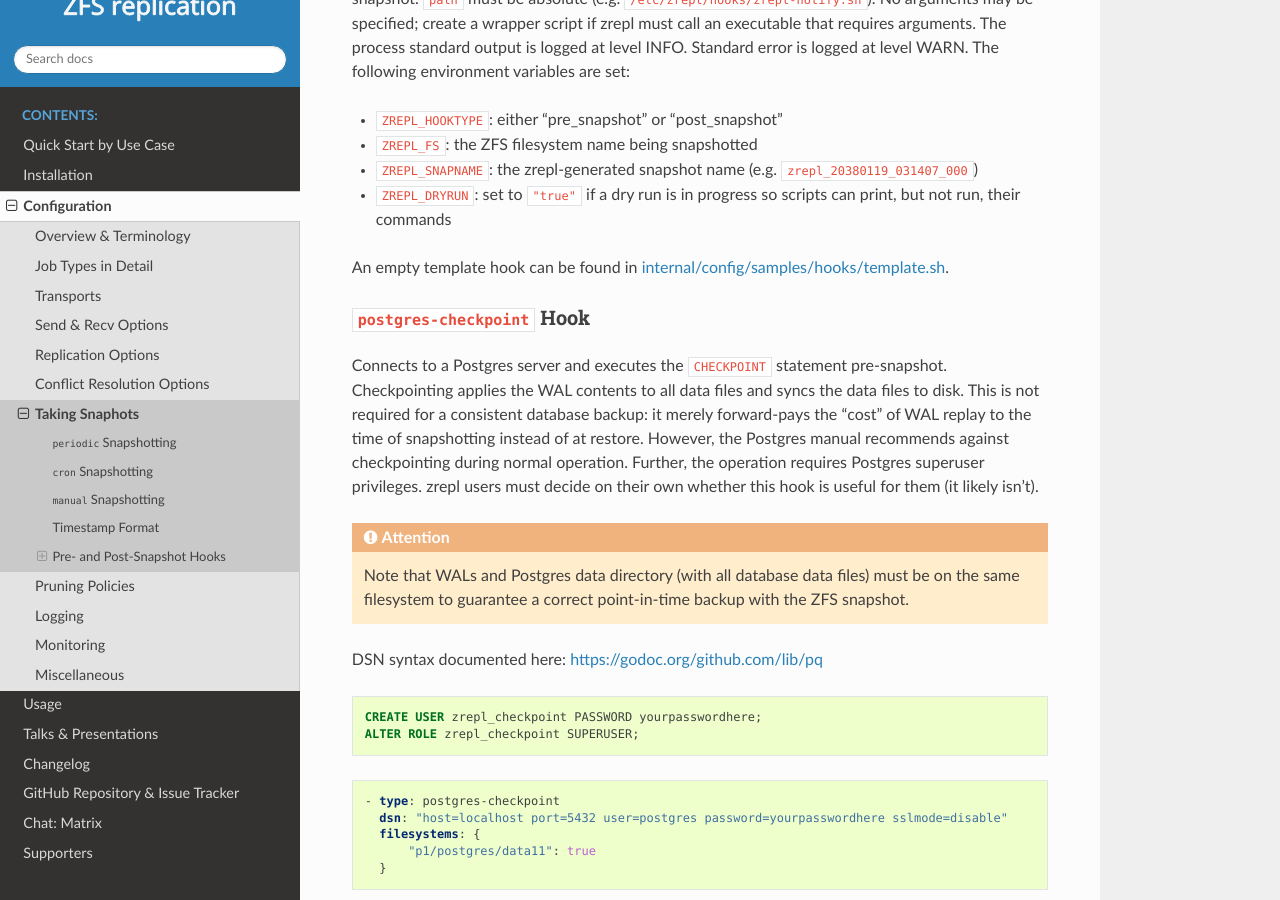
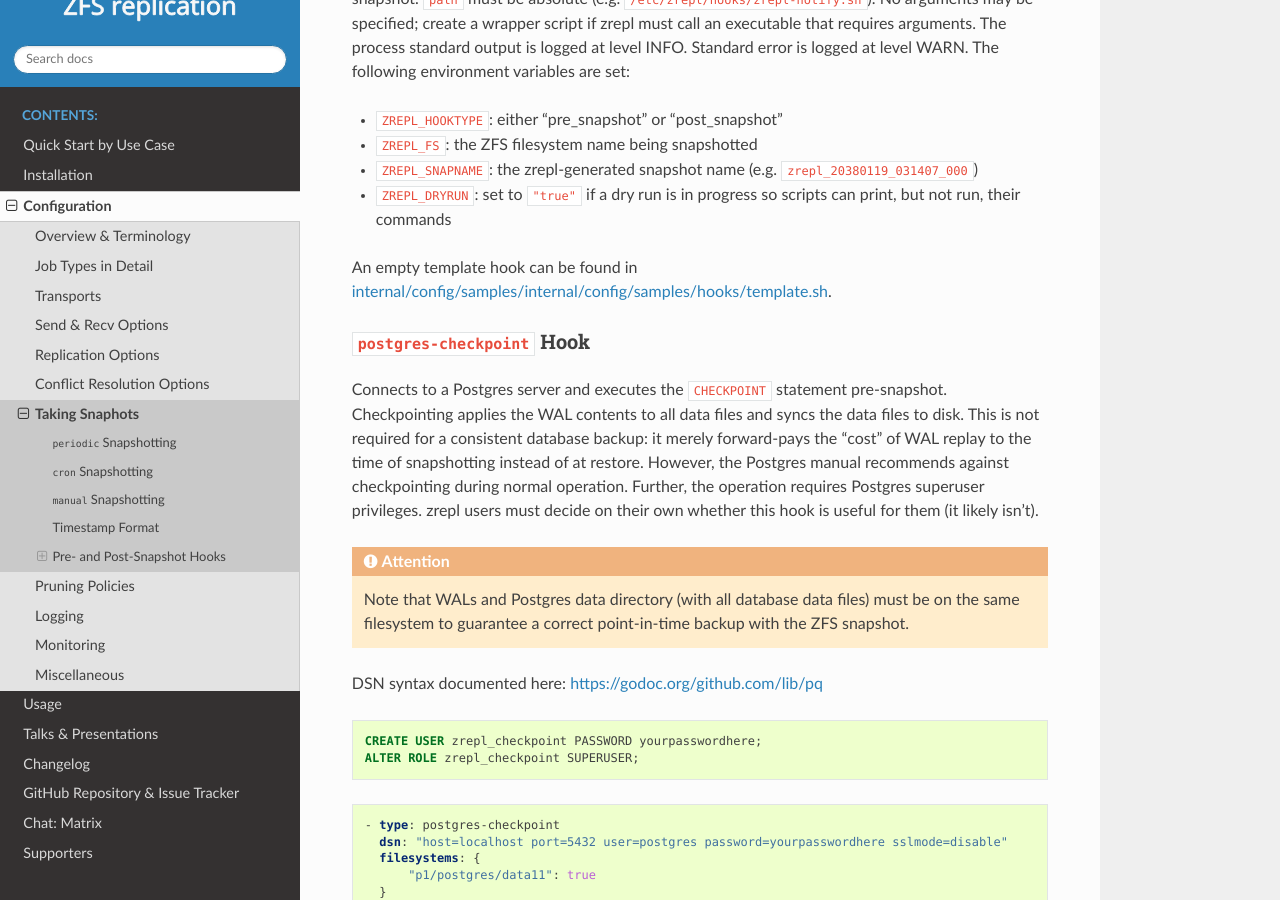
Before and after one commit to zrepl/zrepl, a Sphinx documentation site: the page built from docs/configuration/snapshotting.rst, in a window 1280 px wide and 900 px high, scrolled down 4658 px. Built offline with Sphinx 7.4.7 and the Read the Docs theme 3.1.0, drawn with Linux system fonts in a browser that asks for light colours; pages that are not in the unit, such as notebooks, are missing from menus.

Commit message:
Fix link to hooks sample template

```diff
--- a/docs/configuration/snapshotting.rst
+++ b/docs/configuration/snapshotting.rst
@@ -236,7 +236,7 @@ The following environment variables are set:
 * ``ZREPL_SNAPNAME``: the zrepl-generated snapshot name (e.g. ``zrepl_20380119_031407_000``)
 * ``ZREPL_DRYRUN``: set to ``"true"`` if a dry run is in progress so scripts can print, but not run, their commands
 
-An empty template hook can be found in :sampleconf:`/hooks/template.sh`.
+An empty template hook can be found in :sampleconf:`/internal/config/samples/hooks/template.sh`.
 
 .. _job-hook-type-postgres-checkpoint:
 
```
